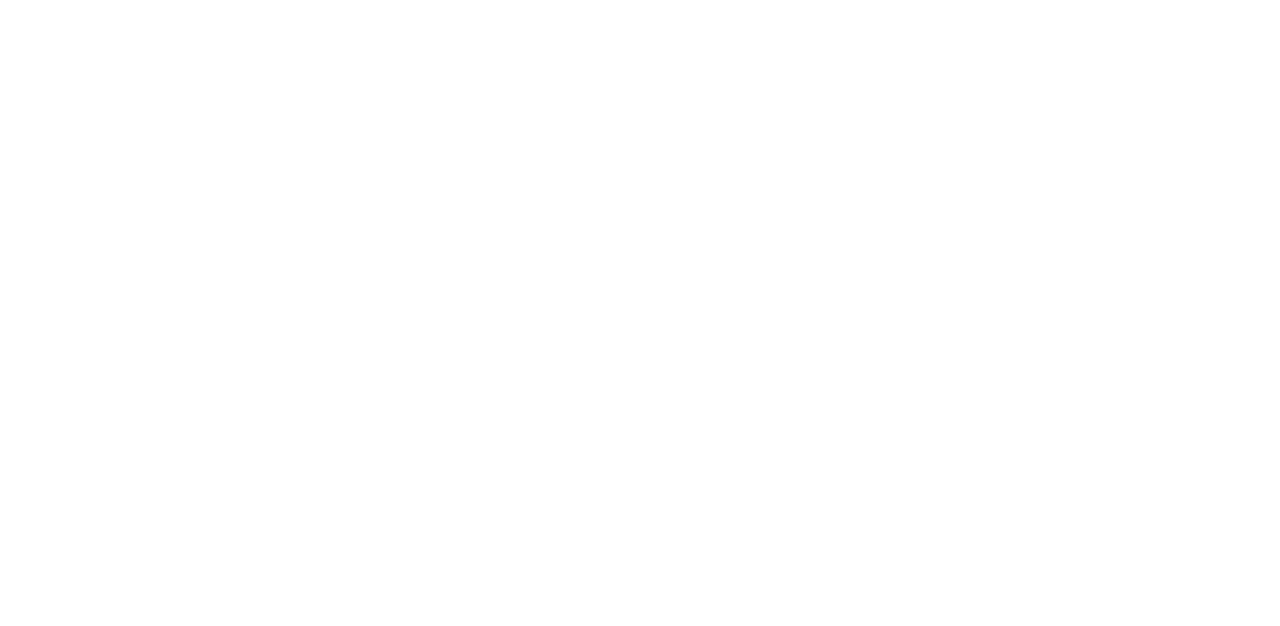
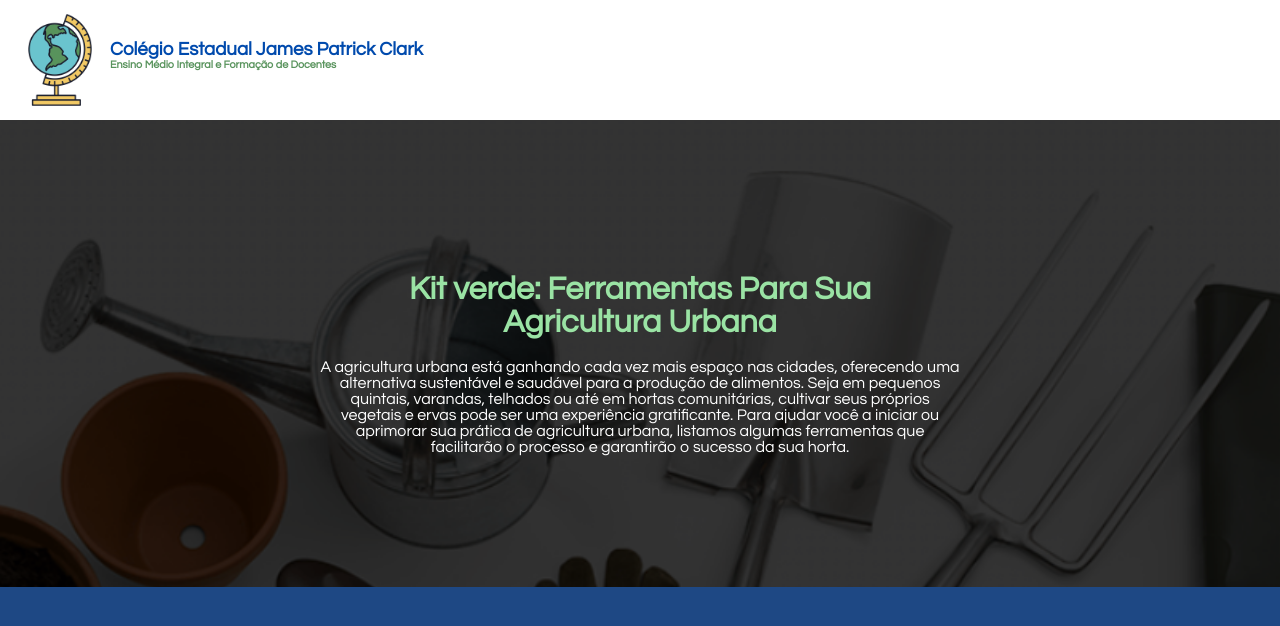
Before and after one commit to RayGrillo/Kit-verde-Ferramentas-Para-Sua-Agricultura-Urbana, a plain HTML site: page index.html in a window 1280 px wide. Drawn offline with Linux system fonts and the light colour scheme.

Commit message:
Add files via upload

```diff
--- a/index.html
+++ b/index.html
@@ -0,0 +1,26 @@
+<!DOCTYPE html>
+<html lang="pt-br">
+    <head>
+        <meta charset="UTF-8">
+        <meta name="viewport" content="width=device-width, initial-scale=1.0">
+        <title>Kit verde: Ferramentas Para Sua Agricultura Urbana</title>
+        <link rel="stylesheet" href="style.css">
+    </head>
+    <body>
+        <header class="cabeçalho">
+            <img class="icone-do-colegio" src="icone-do-colegio.webp" alt="Icone do Colégio Estadual James Patrick Clark" title="Icone do Colégio Estadual James Patrick Clark">
+            <div class="nome-do-colegio">
+                <h3 class="nome-do-colegio-2">Colégio Estadual James Patrick Clark</h3>
+                <h6 class="nome-do-colegio-3">Ensino Médio Integral e Formação de Docentes</h6>
+            </div>
+        </header>
+
+        <div class="título-e-introdução-corpo">
+            <div class="título-e-introdução-texto">
+                <h1 class="titulo">Kit verde: Ferramentas Para Sua Agricultura Urbana</h1>
+                <p class="introdução">A agricultura urbana está ganhando cada vez mais espaço nas cidades, oferecendo uma alternativa sustentável e saudável para a produção de alimentos. Seja em pequenos quintais, varandas, telhados ou até em hortas comunitárias, cultivar seus próprios vegetais e ervas pode ser uma experiência gratificante. Para ajudar você a iniciar ou aprimorar sua prática de agricultura urbana, listamos algumas ferramentas que facilitarão o processo e garantirão o sucesso da sua horta.</p>
+            </div>
+        </div>
+
+    </body>
+</html>
--- a/style.css
+++ b/style.css
@@ -1,7 +1,71 @@
+@import url('https://fonts.googleapis.com/css2?family=Questrial&display=swap');
+
+* {
+    margin: 0;
+}
+
 :root {
     --branco: white;
     --preto: black;
+    --verde-1: #58935C;
     --cor-de-fundo: #1E4884;
     --cor-de-fundo-do-cabeçalho: #F2F2F2;
-    --cor-do-titulo: #9AE3A4;
+    --cor-do-nome-do-colegio: #004AAD;
+    --cor-do-titulo-principal: #9AE3A4;
+    --cor-do-titulo-topicos: #08DF40;
 }
+
+body {
+    font-family: "Questrial", sans-serif;
+    background-color: var(--cor-de-fundo);
+}
+
+p {
+    color: var(--branco);
+}
+
+.cabeçalho {
+    background-color: var(--branco);
+    display: flex;
+    padding-left: 40px;
+    padding: 10px;
+}
+
+.icone-do-colegio {
+    width: 100px;
+}
+
+.nome-do-colegio-2 {
+    color: var(--cor-do-nome-do-colegio);
+    margin: 30px 0 0 0;
+}
+
+.nome-do-colegio-3 {
+    color: var(--verde-1);
+    margin: 0;
+}
+
+.título-e-introdução-corpo {
+    margin: 0;
+    background-image: url(plano-de-fundo-titulo.png);
+    height: 467.4px;
+    background-size: cover;
+    position: relative;
+}
+
+.título-e-introdução-texto {
+    position: absolute;
+    top: 50%;
+    left: 50%;
+    transform: translate(-50%, -50%);
+}
+
+.titulo {
+    color: var(--cor-do-titulo-principal);
+    margin: 20px;
+    text-align: center;
+}
+
+.introdução {
+    text-align: center;
+}
```
Also changed, not shown: icone-do-colegio.webp (added), plano-de-fundo-titulo.png (added), vasos.webp (added).
